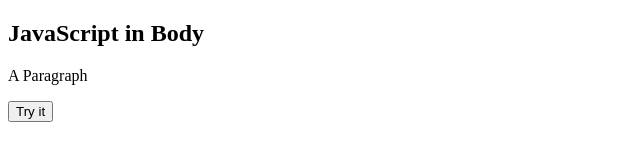
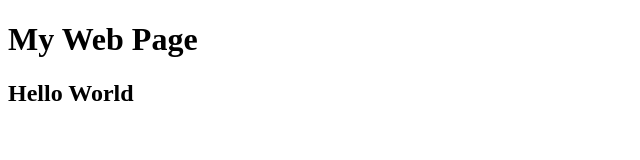
Before and after one commit to IrakliAmbroladze/js-1-geolab, a plain HTML site: page index.html in a window 1280 px wide. Shown: the whole page, without its empty margins (0-640 px from the left). Drawn offline with Linux system fonts and the light colour scheme.

Commit message:
use innerHTML to display data

```diff
--- a/index.html
+++ b/index.html
@@ -6,9 +6,8 @@
     <title>JS-1 homework</title>
   </head>
   <body>
-    <h2>JavaScript in Body</h2>
-    <p id="demo">A Paragraph</p>
-    <button type="button" onclick="myFunction()">Try it</button>
-    <script src="./myScript.js"></script>
+    <h1>My Web Page</h1>
+    <p id="demo"></p>
+    <script src="./script.js"></script>
   </body>
 </html>
--- a/myScript.js
+++ /dev/null
@@ -1,3 +0,0 @@
-function myFunction() {
-  document.getElementById("demo").innerHTML = "Paragraph changed";
-}
--- /dev/null
+++ b/script.js
@@ -0,0 +1,3 @@
+(function myFunction() {
+  document.getElementById("demo").innerHTML = "<h2>Hello World</h2>";
+})();
```
